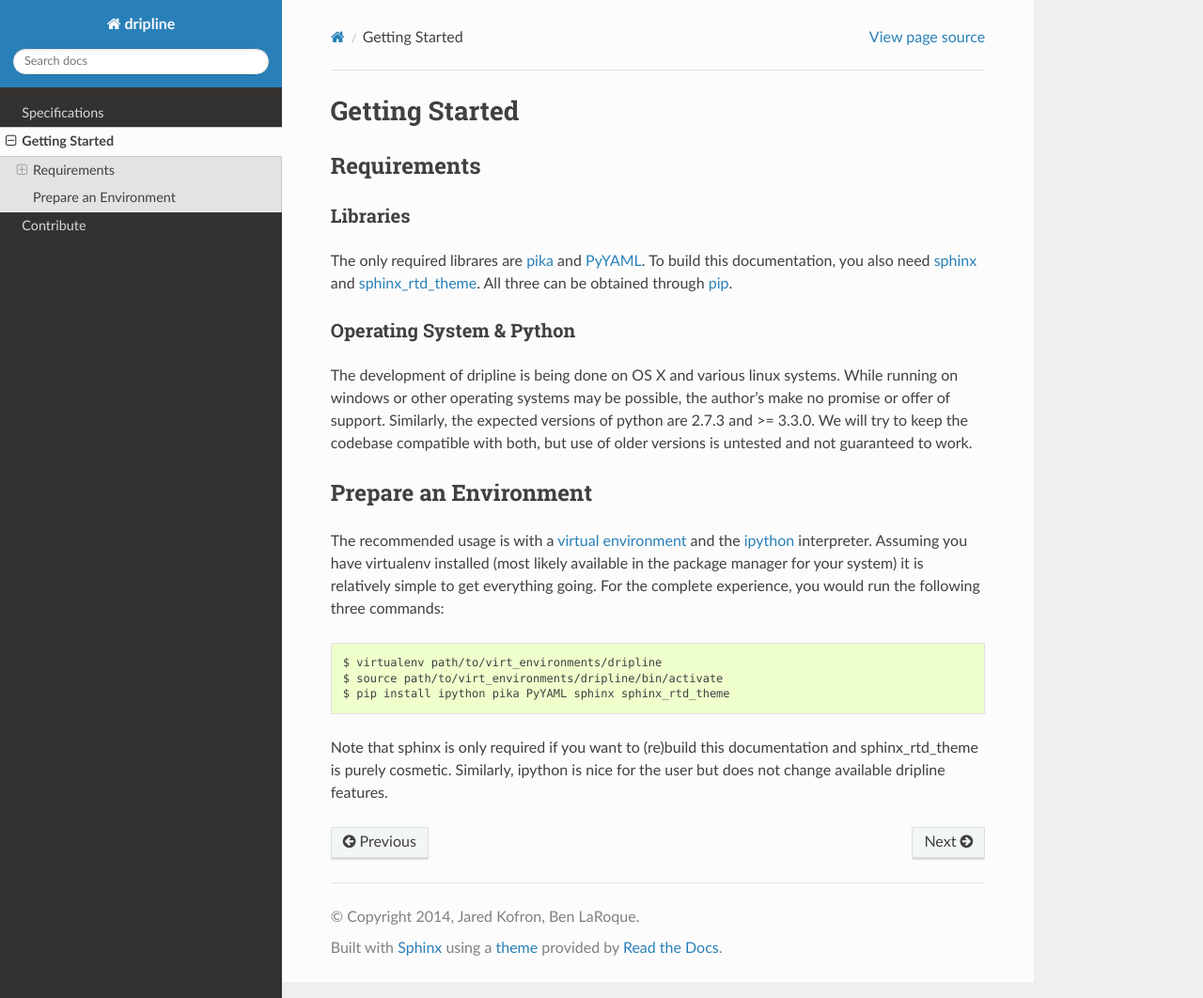
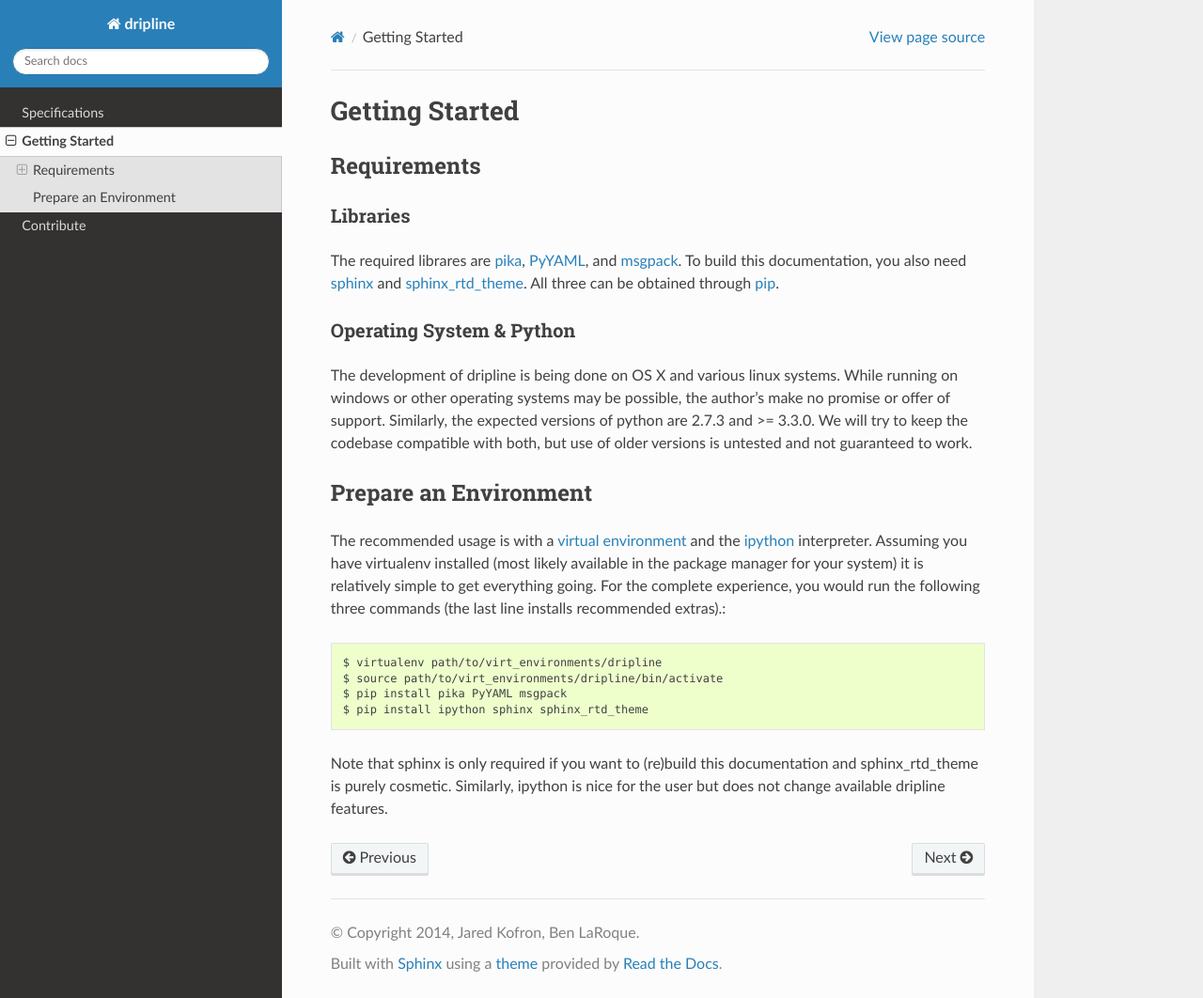
Before and after one commit to kofron/dripline, a Sphinx documentation site: the page built from python/doc/getting_started.rst, in a window 1280 px wide and 1062 px high. Shown: the whole window at 94% size. Built offline with Sphinx 7.4.7 and the Read the Docs theme 2.0.0, drawn with Linux system fonts in a browser that asks for light colours.

Commit message:
forgot one

```diff
--- a/python/doc/getting_started.rst
+++ b/python/doc/getting_started.rst
@@ -6,7 +6,7 @@ Requirements
 
 Libraries
 *********
-The only required librares are `pika <pika.readthedocs.org>`_ and `PyYAML <pyyaml.org>`_.
+The required librares are `pika <pika.readthedocs.org>`_, `PyYAML <pyyaml.org>`_, and `msgpack <msgpack.org>`_.
 To build this documentation, you also need `sphinx <http://sphinx-doc.org/>`_ and `sphinx_rtd_theme <https://github.com/snide/sphinx_rtd_theme>`_.
 All three can be obtained through `pip <http://pip.readthedocs.org/en/latest/installing.html>`_.
 
@@ -22,11 +22,12 @@ Prepare an Environment
 
 The recommended usage is with a `virtual environment <virtualenv.readthedocs.org/en/latest>`_ and the `ipython <ipython.org>`_ interpreter.
 Assuming you have virtualenv installed (most likely available in the package manager for your system) it is relatively simple to get everything going.
-For the complete experience, you would run the following three commands::
+For the complete experience, you would run the following three commands (the last line installs recommended extras).::
 
 $ virtualenv path/to/virt_environments/dripline
 $ source path/to/virt_environments/dripline/bin/activate
-$ pip install ipython pika PyYAML sphinx sphinx_rtd_theme
+$ pip install pika PyYAML msgpack
+$ pip install ipython sphinx sphinx_rtd_theme
 
 Note that sphinx is only required if you want to (re)build this documentation and sphinx_rtd_theme is purely cosmetic.
 Similarly, ipython is nice for the user but does not change available dripline features.
```
